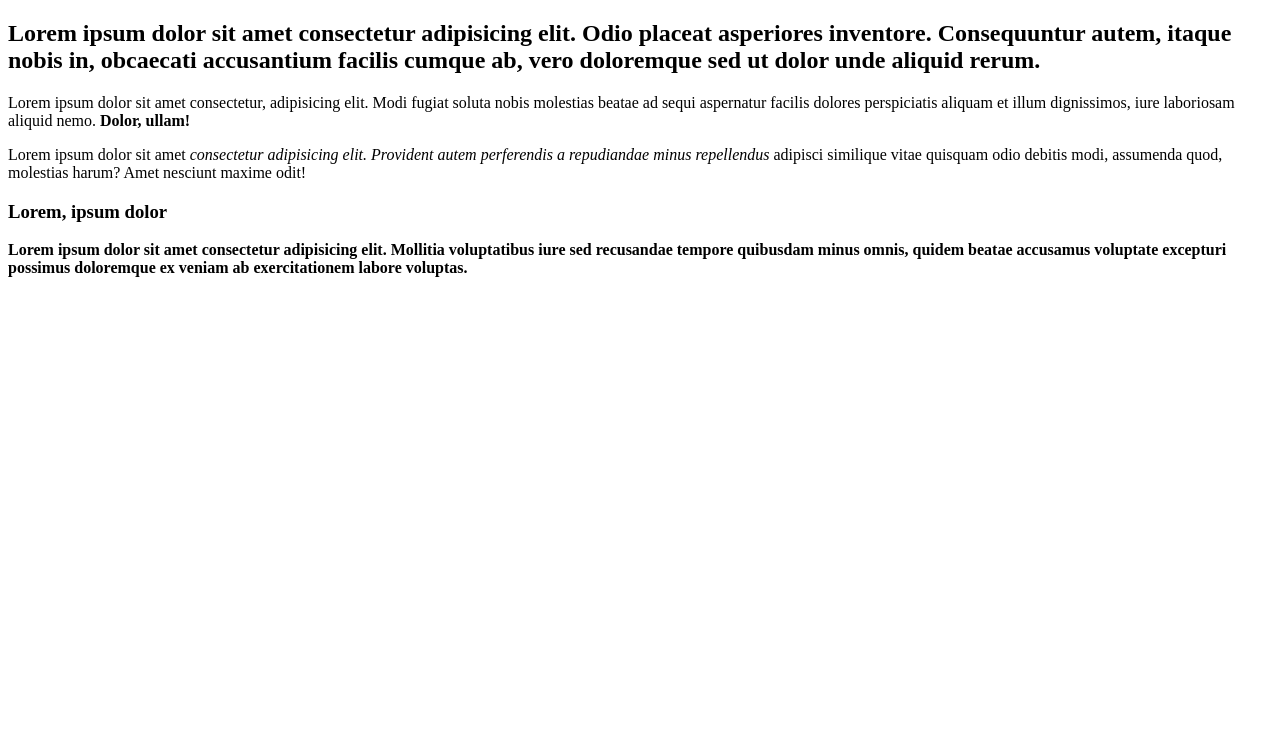
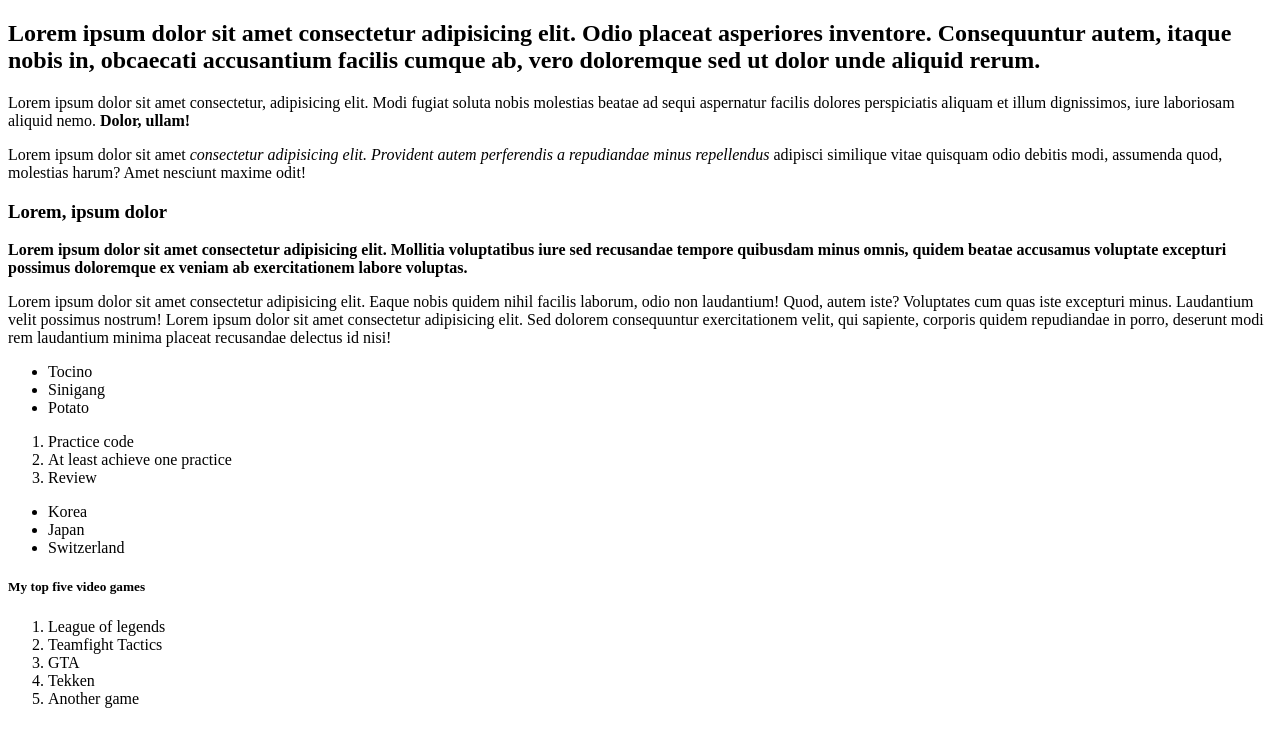
Before and after one commit to Philip-11/web_practice, a plain HTML site: page index.html in a window 1280 px wide. Drawn offline with Linux system fonts and the light colour scheme.

Commit message:
Edited index.html

```diff
--- a/index.html
+++ b/index.html
@@ -13,6 +13,32 @@
 
         <h3>Lorem, ipsum dolor</h3>
         <p><strong>Lorem ipsum dolor sit amet consectetur adipisicing elit. Mollitia voluptatibus iure sed recusandae tempore quibusdam minus omnis, quidem beatae accusamus voluptate excepturi possimus doloremque ex veniam ab exercitationem labore voluptas.</strong></p>
+
+        <p>Lorem ipsum dolor sit amet consectetur adipisicing elit. Eaque nobis quidem nihil facilis laborum, odio non laudantium! Quod, autem iste? Voluptates cum quas iste excepturi minus. Laudantium velit possimus nostrum! Lorem ipsum dolor sit amet consectetur adipisicing elit. Sed dolorem consequuntur exercitationem velit, qui sapiente, corporis quidem repudiandae in porro, deserunt modi rem laudantium minima placeat recusandae delectus id nisi!</p>
+
+        <ul>
+            <li>Tocino</li>
+            <li>Sinigang</li>
+            <li>Potato</li>
+        </ul>
+        <ol>
+            <li>Practice code</li>
+            <li>At least achieve one practice</li>
+            <li>Review</li>
+        </ol>
+        <ul>
+            <li>Korea</li>
+            <li>Japan</li>
+            <li>Switzerland</li>
+        </ul>
+        <h5>My top five video games</h5>
+        <ol>
+            <li>League of legends</li>
+            <li>Teamfight Tactics</li>
+            <li>GTA</li>
+            <li>Tekken</li>
+            <li>Another game</li>
+        </ol>
     </body>
 
 </html>
```
